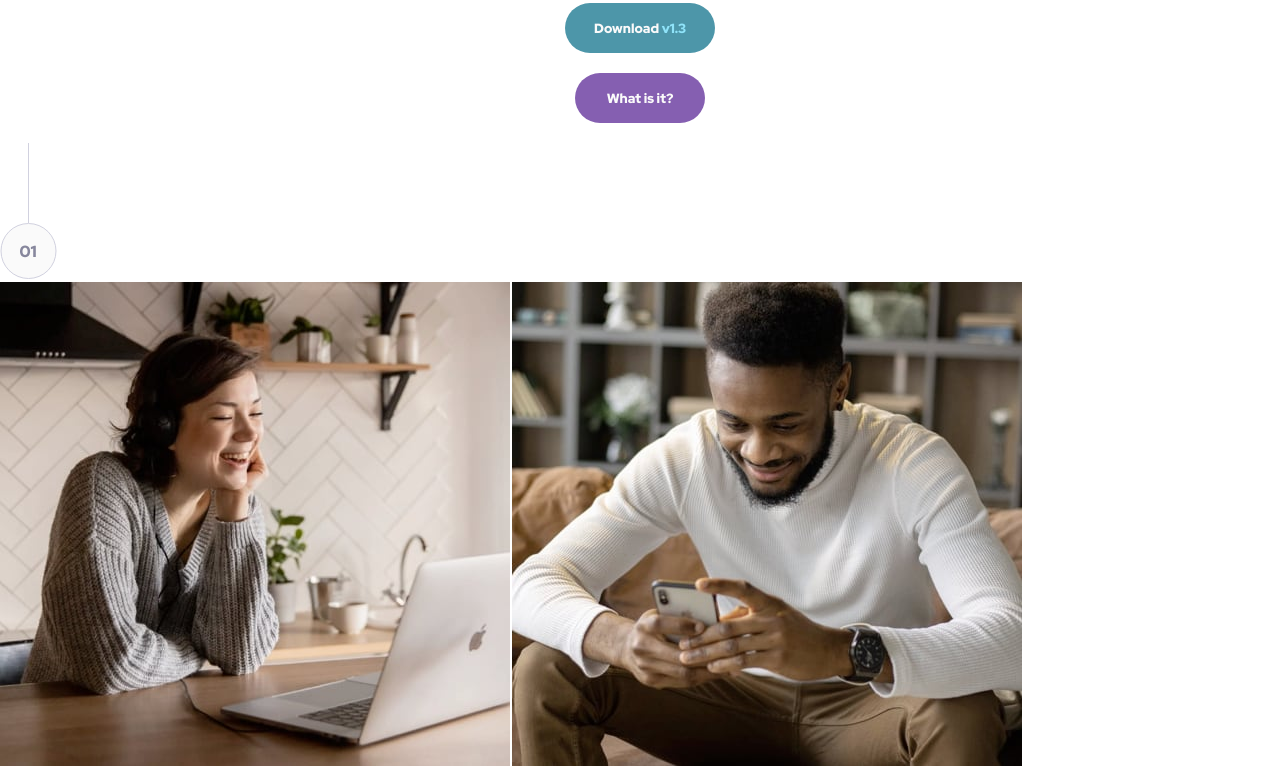
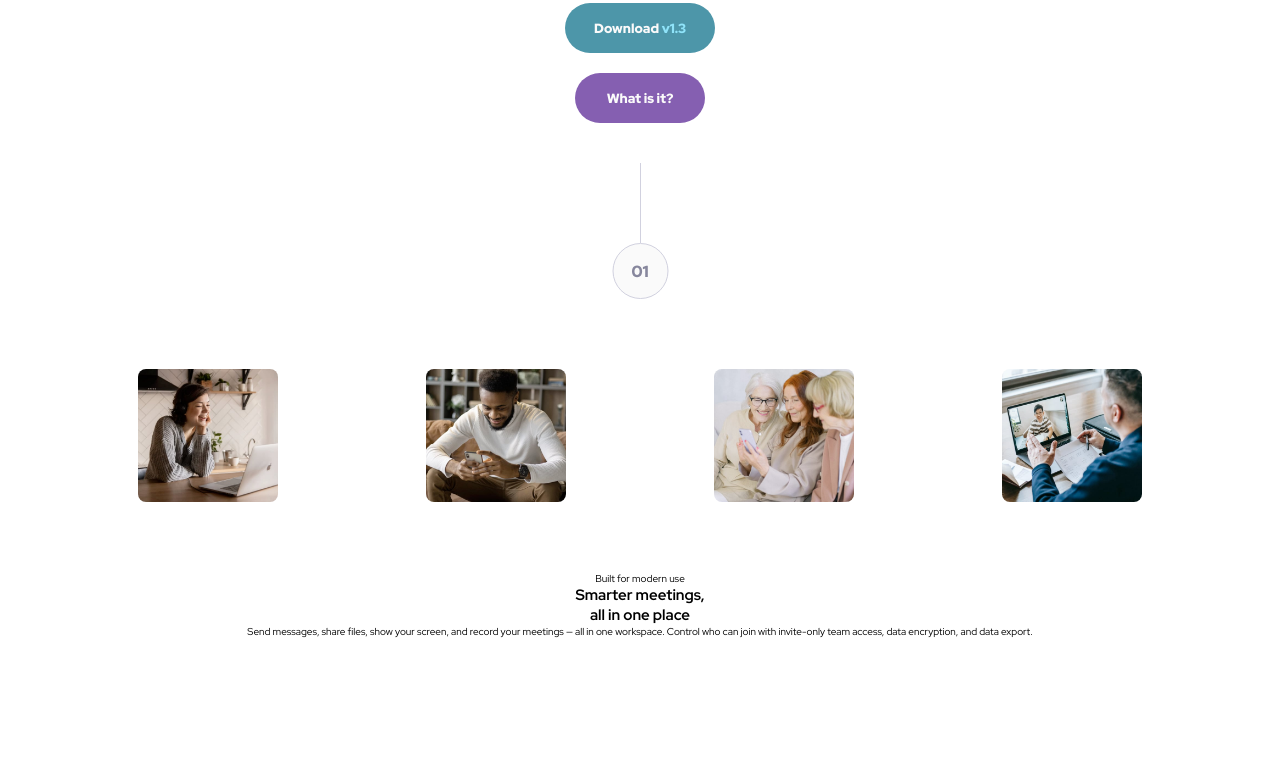
Before and after one commit to steevenU1/Meet-Landing-Page, a plain HTML site: page index.html in a window 1280 px wide. Shown: the part 872-1638 px from the top of the page. After the commit the page ends 1510 px from the top, so only its background shows below. Drawn offline with Linux system fonts and the light colour scheme.

Commit message:
Estilos a la galeria

```diff
--- a/css/mobile.css
+++ b/css/mobile.css
@@ -136,3 +136,49 @@ header .nav-logo-container img{
     width: 100%;
     height: auto;
 }
+
+.icon-container{
+    width: 100%;
+    height: auto;
+    margin: 20px auto;
+    display: flex;
+    justify-content: center;
+}
+
+.main-gallery-cotainer{
+    display: flex;
+    justify-content: space-evenly;
+    width: 100%;
+    height: auto;
+    margin: 60px auto;
+    flex-wrap: wrap;
+}
+
+.gallery-pic{
+    display: flex;
+    width: 50%;
+    min-width: 160px;
+    max-width: 160px;
+    height: auto;
+    max-height: 220px;
+    flex-wrap: wrap;
+    padding: 10px;
+    border-radius: 12px;
+}
+
+.gallery-pic img{
+    width: 100%;
+    max-width: 160px;
+    height: auto;
+    max-height: 220px;
+    justify-content: center;
+    object-fit: cover;
+    border-radius: 8px;
+}
+
+.text-info-container{
+    display: flex;
+    flex-direction: column;
+    justify-content: center;
+    text-align: center;
+}
--- a/index.html
+++ b/index.html
@@ -67,10 +67,16 @@
         </svg>
     </div>
     <section class="main-gallery-cotainer">
-      <div>
+      <div class="gallery-pic">
         <img src="./assets/desktop/image-woman-in-videocall.jpg" alt="Galeria de fotos de usuarios">
+      </div>
+      <div class="gallery-pic">
         <img src="./assets/desktop/image-man-texting.jpg" alt="Galeria de fotos de usuarios">
+      </div>
+      <div class="gallery-pic">
         <img src="./assets/desktop/image-women-videochatting.jpg" alt="Galeria de fotos de usuarios">
+      </div>
+      <div class="gallery-pic">
         <img src="./assets/desktop/image-men-in-meeting.jpg" alt="Galeria de fotos de usuarios">
       </div>
     </section>
```
